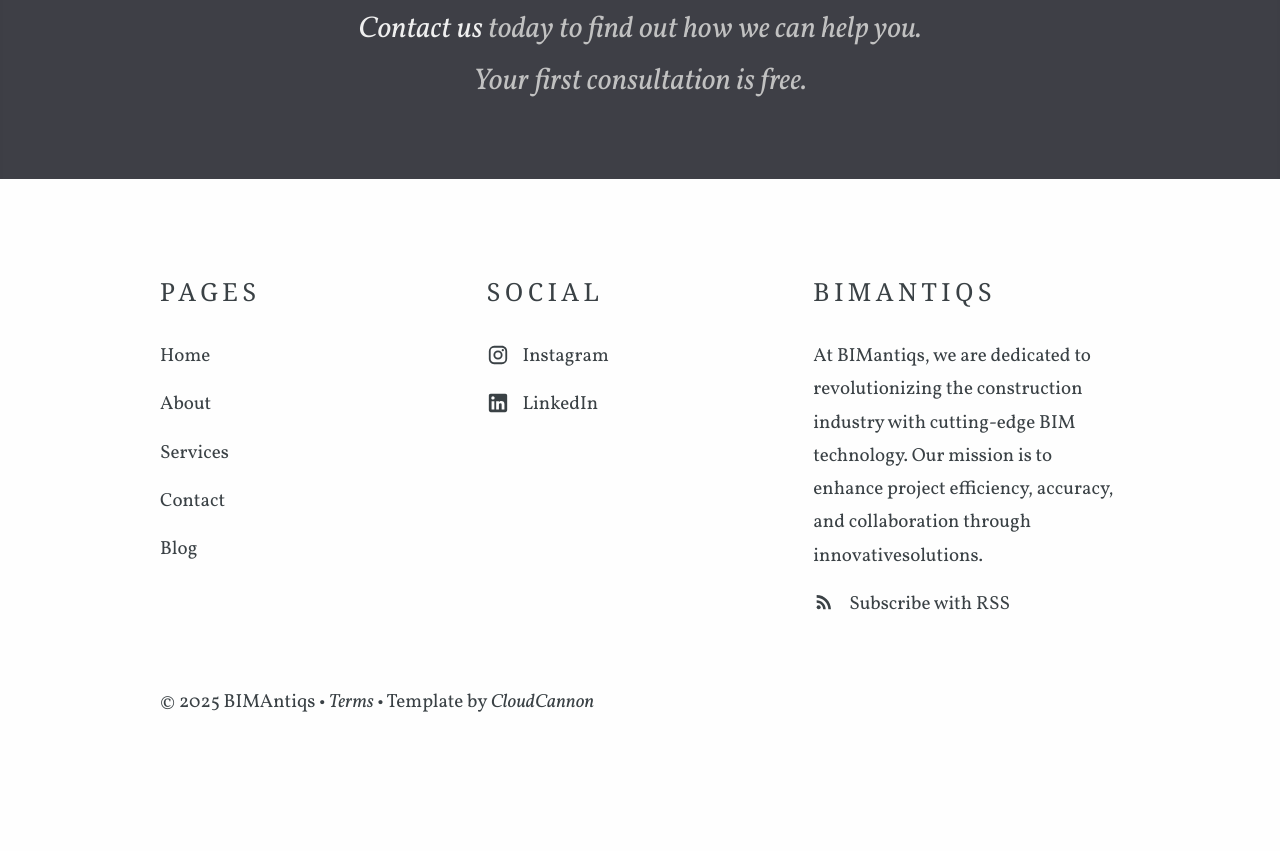
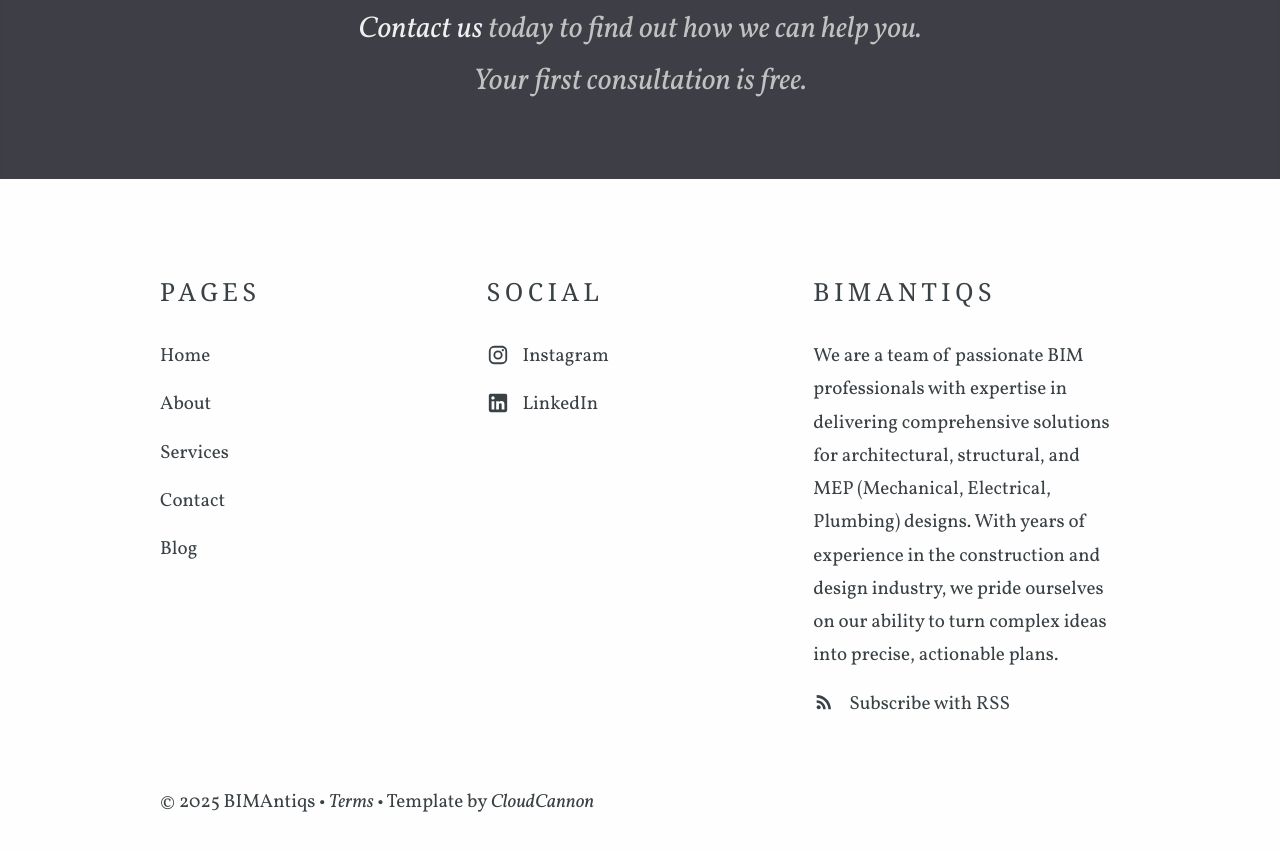
Before and after one commit to R-Madhav/BIMAntiqs.github.io, a Jekyll site: the page built from index.html, in a window 1280 px wide and 900 px high, scrolled down 1475 px. Shown: the top 851 px of the window. Built offline with Jekyll 4.4.1, drawn with Linux system fonts in a browser that asks for light colours; some web fonts are replaced; before the commit the page ends 2275 px from its top, so only the background shows below that.

Commit message:
Update company.yml

```diff
--- a/_data/company.yml
+++ b/_data/company.yml
@@ -1,5 +1,5 @@
 title: BIMAntiqs
-description: At BIMantiqs, we are dedicated to revolutionizing the construction industry with cutting-edge BIM technology. Our mission is to enhance project efficiency, accuracy, and collaboration through innovativesolutions.
+description: We are a team of passionate BIM professionals with expertise in delivering comprehensive solutions for architectural, structural, and MEP (Mechanical, Electrical, Plumbing) designs. With years of experience in the construction and design industry, we pride ourselves on our ability to turn complex ideas into precise, actionable plans.
 contact_email_address: bim.art1305@gmail.com
 phone: +(91) 84694 54636
 address: 1st Floor, Moti Sheri, Lal darwaja, Mahidharpura, Near Gopal Locha, Surat
```
